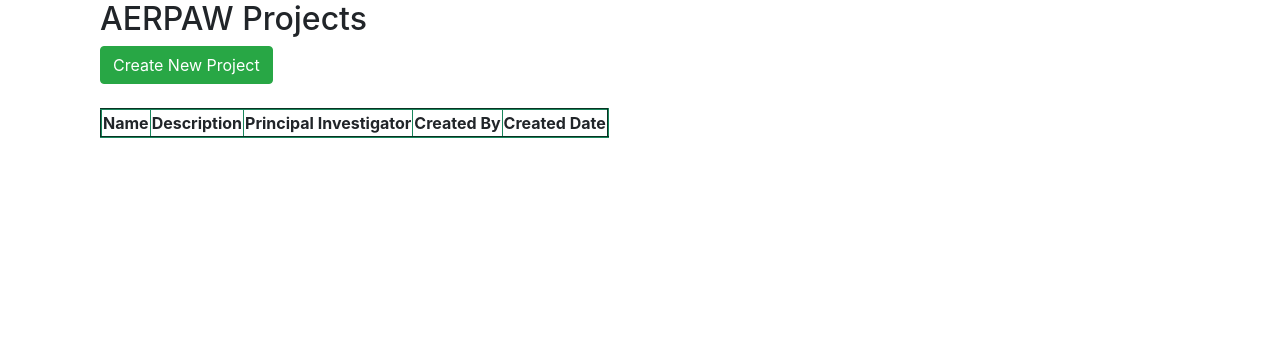
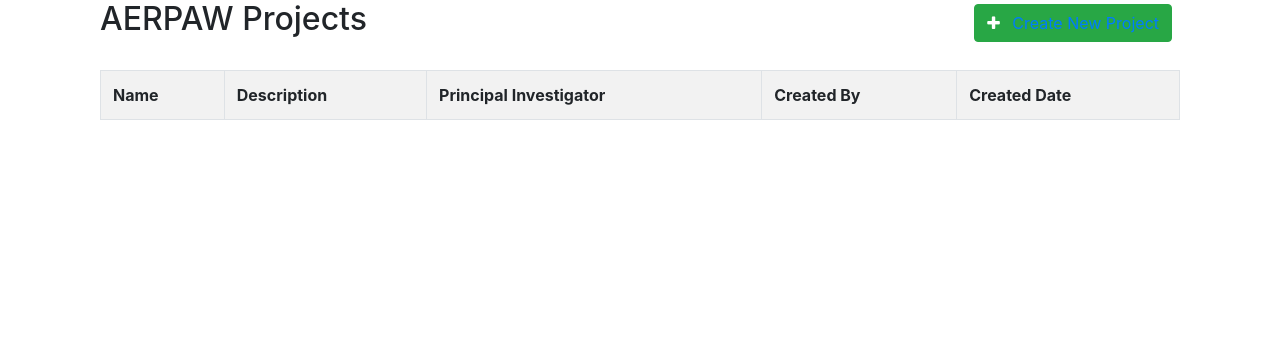
Before and after one commit to AERPAW-Platform-Control/portal, a Django app: page /projects/ in a window 1280 px wide. Shown: the part 66-420 px from the top of the page. Run offline with Django 3.2, Linux system fonts and the light colour scheme; the visitor is signed in with stand-in values (Sample User, id 1); data that the repository does not hold is empty; parts of the project's set-up code (start-up, migrations or seed data) failed here and were passed over; some libraries are stand-ins or nearby versions.

Commit message:
modified style of main projects page

```diff
--- a/templates/projects/projects.html
+++ b/templates/projects/projects.html
@@ -8,15 +8,19 @@
 {% block content %}
     {% if user.is_authenticated %}
         <div class="container">
+          <div class="d-flex flex-row align-items-center justify-content-between">
             <h2>AERPAW Projects</h2>
-            <a href="{% url 'project_create' %}" class="btn btn-success">Create New Project</a><br/><br/>
-            <table border="2" style="border-color: #19865C">
+            <button class="btn btn-success mr-2">
+              <i class="fa fa-plus mr-2"></i>
+              <a href="{% url 'project_create' %}" class="unlink">Create New Project</a>
+            </button></div>
+            <table class="table table-striped table-bordered mt-4">
                 <tr>
-                    <th>Name</th>
-                    <th>Description</th>
-                    <th>Principal Investigator</th>
-                    <th>Created By</th>
-                    <th>Created Date</th>
+                  <th>Name</th>
+                  <th>Description</th>
+                  <th>Principal Investigator</th>
+                  <th>Created By</th>
+                  <th>Created Date</th>
                 </tr>
                 {% for project in projects %}
                     <tr>
```
Also changed, not shown: templates/base/faq.html (deleted).
